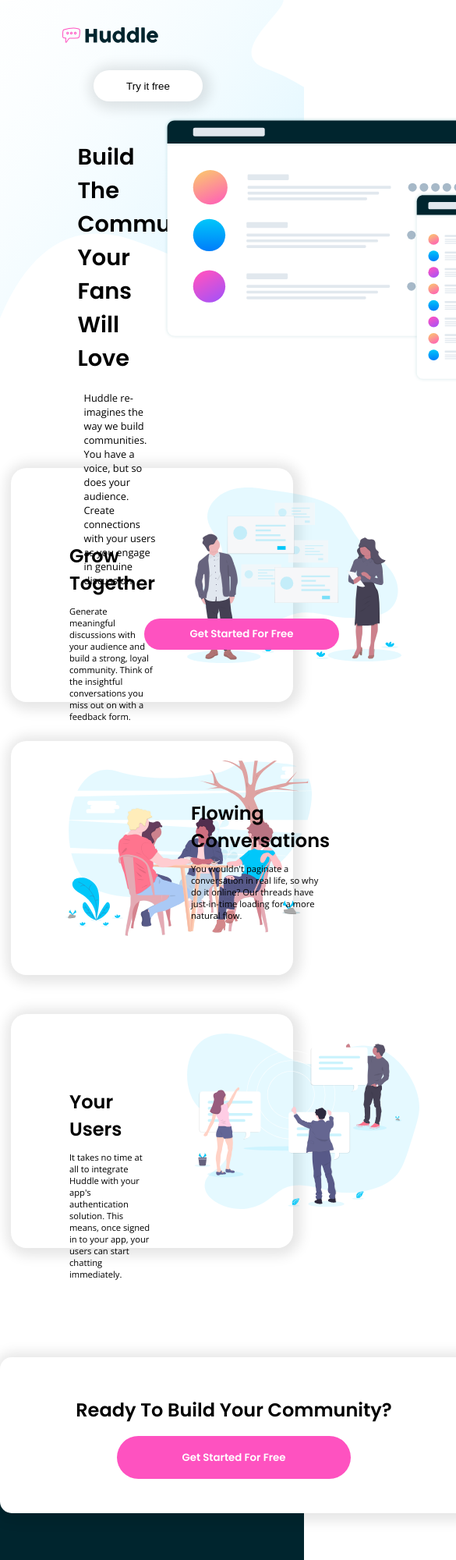
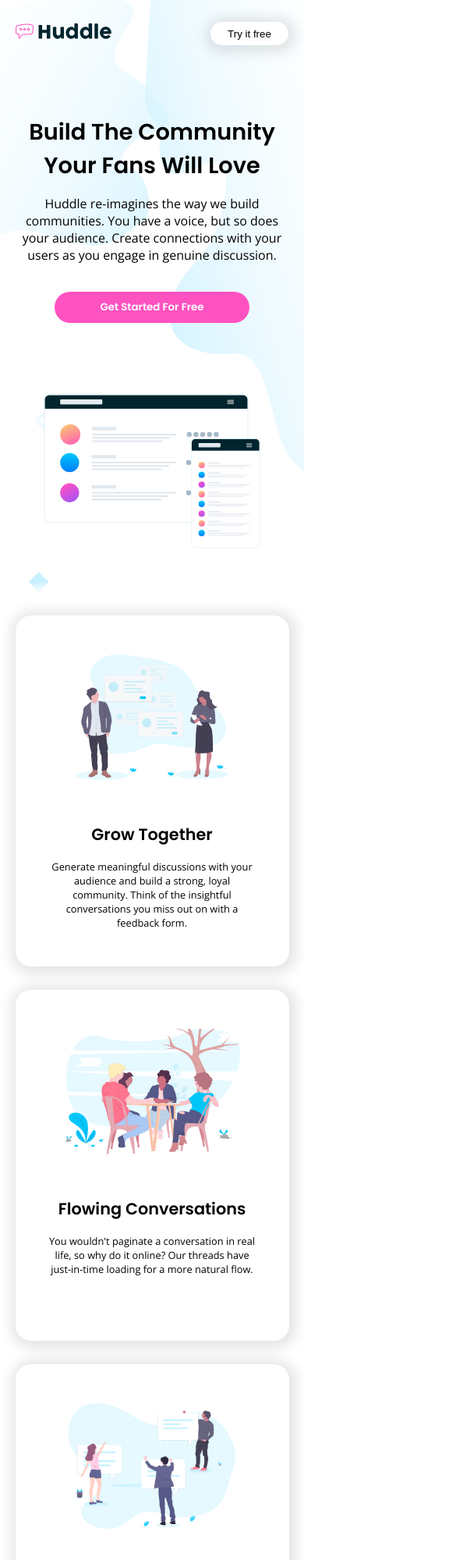
Before and after one commit to dandyson/huddle-landing-page-with-alternating-feature-blocks-master, a plain HTML site: page index.html in a window 390 px wide. Shown: the top 2000 px of the page at 78% size, 585 px wide, since content can reach past the window. Drawn offline with nearby package versions, Linux system fonts and the light colour scheme.

Commit message:
Mobile first new design

```diff
--- a/css/style.css
+++ b/css/style.css
@@ -1,7 +1,9 @@
-/* GENERAL */
+/**MOBILE FIRST DESIGN**/
+
+/* General */
 
 body {
-    margin: 0 auto;
+    margin: 0;
     font-family: 'Open Sans', sans-serif;
 }
 
@@ -9,92 +11,69 @@ h1 {
     font-family: 'Poppins', sans-serif;
 }
 
-#mainContainer {
-    height: 100%;
-    width: 100vw;
+.topContent {
+    background-image: url('/images/bg-hero-mobile.svg');
+    background-size: cover;
+    background-repeat: no-repeat;
 }
 
-.container {
-    padding: 50px;
+
+/*Navigation*/
+
+.topGrid {
+    width: 100%;
+    height: 100%;
+    display: grid;
+    grid-template-columns: 50% 50%;
 }
 
-#topContent {
-    padding-top: 0px;
-    padding-left: 50px;
-    display: grid;
-    grid-template-columns: 50% 50%;
-    grid-template-rows: 15% 85%;
-    height: 500px;
-    background-image: url('/images/bg-hero-desktop.svg');
+#mainLogoDiv {
+    grid-column-start: 1;
+    grid-column-end: 2;
+    text-align: left;
+    margin-left: 20px;
 }
 
-/* NAVBAR */
-
-.navbar {
-    grid-column-start: 1;
-    grid-column-end: 3;
-    height: 75px;
-
+#mainLogoDiv img {
+    margin-top: 30px;
+    height: 20px;
 }
 
-#navContent {
-    grid-column-start: 1;
-}
-
-#navContent img {
-    height: 20px;
-    margin-top: 35px;
-    margin-left: 30px;
-    float: left;
+#navButtonDiv {
+    margin-top: 28px;
+    margin-right: 20px;
+    text-align: right;
+    grid-column-start: 2;
+    grid-column-end: 3;
 }
 
 #tryItFree {
     background-color: white;
     border-radius: 50px;
     border: none;
-    height: 40px;
-    width: 140px;
-    margin-top: 35px;
-    margin-right: 80px;
-    float: right;
+    height: 30px;
+    width: 100px;
     -webkit-box-shadow: 2px 2px 16px 8px rgba(0,0,0,0.1);
     -moz-box-shadow: 2px 2px 16px 8px rgba(0,0,0,0.1);
     box-shadow: 2px 2px 16px 8px rgba(0,0,0,0.1);
 }
 
-/*TOP MAIN CONTENT*/
+/*TOP CONTENT*/
 
-#topMainContent {
-    margin-top: 150px;
-    margin-left: 30px;
-    display: grid;
-    grid-template-columns: 50% 50%;
+#topContentText {
+    margin: 90px auto;
+    text-align: center;
+    width: 90%;
 }
 
-#topContentLeft {
-    margin-top: 30px;
-}
-
-#topContentLeft h1{
+#topContentText h1 {
     font-weight: 600;
     margin: 0 auto;
     font-size: 1.8em;
-    max-width: 70%;
 }
 
-#topContentLeft p{
-    margin: 0 auto;
-    padding-top: 20px;
-    padding-left: 20px;
-    font-size: 0.8em;
-    width: 73%;
-    font-weight: 400;
-}
-
-#topContentLeft button {
-    position: relative;
-    top: 40px;
-    left: 105px;
+#topContentText button {
+    margin-top: 20px;
     background-color: white;
     border-radius: 50px;
     border: none;
@@ -105,193 +84,102 @@ h1 {
     font-family: 'Poppins', sans-serif;
 }
 
-#topContentRight {
+#topContentImg {
     text-align: center;
-    grid-column-start: 2;
-    grid-column-end: 3;
 }
 
-#topContentRight img {
-    height: 340px;
+#topContentImg img {
+    height: 200px;
+    padding-bottom: 50px;
 }
 
-/* CARDS */
+/* Cards */
 
 .cards {
+    display: grid;
+    grid-template-rows: 55% 45%;
+    grid-template-columns: 100%;
+    justify-items: center;
+    margin: 30px auto;
     border-radius: 20px;
-    padding: 25px;
-    margin: 50px auto;
-    display: grid;
-    grid-template-columns: 50% 50%;
-    height: 250px;
-    width: 80%;
+    width: 90%;
+    height: 450px;
     -webkit-box-shadow: 2px 2px 16px 8px rgba(0,0,0,0.1);
     -moz-box-shadow: 2px 2px 16px 8px rgba(0,0,0,0.1);
     box-shadow: 2px 2px 16px 8px rgba(0,0,0,0.1);
 }
 
-.cards h1 {
-    font-size: 1.5em;
-    margin: 0;
+.cardImages {
+    padding-top: 50px;
+    text-align: center;
+    grid-row-start: 1;
+    grid-row-end: 2;
+    height: 65%;
 }
 
-.cards p {
-    font-size: 0.7em;
+.cardText {
+    text-align: center;
+    width: 85%;
+    grid-row-start: 2;
+    grid-row-end: 3;
 }
 
-.cardImages {
-    height: 225px;
+.cardText h1 {
+    font-size: 1.3em;
 }
 
-/*Card1 & Card3 styles*/
-
-.cardLeft {
-    padding-top: 70px;
-    padding-left: 50px;
+.cardText p {
     margin: 0 auto;
-    grid-column-start: 1;
-    grid-column-end: 2;
-}
-
-.cardRight {
-    padding-left: 45px;
-    margin: 0 auto;
-}
-
-/*Card2 Styles*/
-
-#midCardLeft {
-    padding-left: 45px;
-    margin: 0 auto;
-    grid-column-start: 1;
-    grid-column-end: 2;
-}
-
-#midCardRight {
-    padding-top: 50px;
-    padding-left: 50px;
-    margin: 0 auto;
-}
-
-/*CTA Section*/
-
-#ctaDiv {
-background-color: white;
-position: relative;
-z-index: 2;
-top: 90px;
-border-radius: 15px;
-margin: 0 auto;
-text-align: center;
-height: 200px;
-width: 600px;
--webkit-box-shadow: 2px 2px 16px 8px rgba(0,0,0,0.1);
--moz-box-shadow: 2px 2px 16px 8px rgba(0,0,0,0.1);
-box-shadow: 2px 2px 16px 8px rgba(0,0,0,0.1);
-}
-
-#ctaDiv h1 {
-    font-size: 1.5em;
-    padding-top: 50px;
-}
-
-#ctaDiv button {
-    background-color: #FE52C0;
-    border: none;
-    color: white;
-    font-family: 'Poppins', sans-serif;
-    border-radius: 50px;
-    height: 55px;
-    width: 300px
+    font-size: 0.8em;
+    width: 90%;
 }
 
 
-/*FOOTER*/
 
-footer {
-    position: relative;
-    height: 500px;
-    width: 100%;
-    background-color: #00252E;
+
+
+/****************** MEDIA QUERIES FOR DESKTOP *******************/
+
+@media (min-width: 900px) {
+
+    /*General*/
+    .topContent {
+        background-image: url('/images/bg-hero-desktop.svg');
     }
 
-#footerDiv {
-    color: rgb(214, 214, 214);
-    position: relative;
-    left: 10%;
-    top: 35%;
-    display: grid;
-    grid-template-columns: 30% 30% 40%;
-    grid-template-rows: 100%;
+    /* Navigation */
+
+    #mainLogoDiv img {
+        margin-left: 50px;
+        margin-top: 30px;
+        height: 25px;
     }
 
-#footerDiv p {
-    margin-top: 20px;
-    width: 60%;
-    font-size: 0.65em;
-    line-height: 18px;
+    #tryItFree {
+        margin-right: 50px;
+        height: 35px;
+        width: 150px;
     }
 
-.footerIcons {
-    margin-right: 20px;
-    display: inline;
+    /* Top Content */
+
+
+    .topContentGrid {
+        display: grid;
+        grid-template-columns: 50% 50%;
     }
 
-#footerLogo {
-    height: 30px;
-    margin-bottom: 7.5px;
+    #topContentText {
+        text-align: left;
+        width: 50%;
     }
 
-#footerContact {
-    grid-column-start: 1;
-    grid-column-end: 2;
-}
-
-#footerNav {
-    position: relative;
-    top: 30px;
-    grid-column-start: 2;
-    grid-column-end: 3;
-}
-
-#footerNav ul {
-    list-style: none;
-}
-
-#footerNav p {
-   margin: 15px;
-}
-
-#ulDivRight{
-    position: relative;
-    left: 160px;
-    top: -83px;
-}
-
-/* SOCIAL ICONS */
-
-#footerSocial {
-    grid-column-start: 3;
-    grid-column-end: 4;
-}
-
-#footerSocial p {
-    margin-top: 130px;
-}
-
-.socialIcons {
-    position: relative;
-    left: 30px;
-    margin-top: 45px;
-    padding-left: 10px;
-    height: 20px;
-}
-
-.attribution {
-    font-size: 11px;
+    #topContentImg {
         text-align: center;
     }
 
-  .attribution a {
-    color: hsl(228, 45%, 44%);
+    #topContentImg img {
+        height: 400px;
+        margin-top: 35px;
     }
+}
--- a/index.html
+++ b/index.html
@@ -19,50 +19,50 @@
 </head>
 
 <body>
-
-  <!--NAVBAR-->
-  <div id="mainContainer">
-    <section id="topContent" class="container">
-      <nav class="navbar">
-        <div id="navContent">
+  <!-- NAV -->
+  <section class="topContent">
+    <div class="topGrid">
+      <div id="mainLogoDiv">
         <img src="images/logo.svg" alt="Logo">
+      </div>
+      <div id="navButtonDiv">
         <button id="tryItFree">Try it free</button>
       </div>
+    </div>
 
-        <!--TOP MAIN CONTENT-->
-        <div id="topMainContent">
-          <div id="topContentLeft">
+    <!--TOP CONTENT-->
+    <div class="topContentGrid">
+      <div id="topContentText">
         <h1>Build The Community Your Fans Will Love</h1>
         <p> Huddle re-imagines the way we build communities. You have a voice, but so does your
           audience.
           Create connections with your users as you engage in genuine discussion. </p>
         <button>Get Started For Free</button>
       </div>
-          <div id="topContentRight">
-            <img src="./images/illustration-mockups.svg" alt="">
+      <div id="topContentImg">
+        <img src="/images/illustration-mockups.svg" alt="Mockup Image">
       </div>
-      </nav>
   </section>
 
   <!--CARDS-->
   <section id="cardsSection">
 
     <div id="card1" class="cards">
-        <div class="cardLeft">
+      <div id=" topCardText" class="cardText">
         <h1>Grow Together</h1>
         <p>Generate meaningful discussions with your audience and build a strong, loyal community.
           Think of the insightful conversations you miss out on with a feedback form. </p>
       </div>
-        <div class="cardRight">
+      <div class="topCardImg">
         <img src="images/illustration-grow-together.svg" alt="Grow Together" class="cardImages">
       </div>
     </div>
 
     <div id="card2" class="cards">
-        <div id="midCardLeft">
+      <div id="midCardImg">
         <img src="images/illustration-flowing-conversation.svg" alt="Growing Together" class="cardImages">
       </div>
-        <div id="midCardRight">
+      <div id="midCardText" class="cardText">
         <h1>Flowing Conversations</h1>
         <p>You wouldn't paginate a conversation in real life, so why do it online? Our threads
           have just-in-time loading for a more natural flow.</p>
@@ -71,66 +71,18 @@
     </div>
 
     <div id="card3" class="cards">
-    <div class="cardLeft">
+      <div id="bottomCardText" class="cardText">
         <h1>Your Users</h1>
         <p>It takes no time at all to integrate Huddle with your app's authentication solution.
           This means, once signed in to your app, your users can start chatting immediately.</p>
       </div>
-    <div class="cardRight">
+      <div id="bottomCardImg">
         <img src="images/illustration-your-users.svg" alt="Growing Together" class="cardImages">
       </div>
     </div>
     </div>
+
   </section>
-
-  <!--CTA DIV-->
-  <div id="ctaDiv">
-    <h1>Ready To Build Your Community?</h1>
-    <button>Get Started For Free</button>
-  </div>
-
-  <footer>
-    <div id="footerDiv">
-      <div id="footerContact">
-        <img src="images/logo2.svg" alt="Footer logo" id="footerLogo"><br />
-        <p><span><img src="images/icon-location.svg" alt="Location icon" class="footerIcons"></span> Lorem ipsum dolor
-          sit, amet consectetur adipisicing elit. Inventore nisi molestiae adipisci nemo repellat
-          quos fugiat .</p>
-        <p><span><img src="images/icon-phone.svg" alt="Location icon" class="footerIcons"></span>+1-543-123-4567</p>
-        <p><span><img src="images/icon-email.svg" alt="Location icon" class="footerIcons"></span>example@huddle.com</p>
-      </div>
-      <div id="footerNav">
-        <div id="ulDivLeft">
-          <ul>
-            <li>About Us</li>
-            <li>What We Do</li>
-            <li>FAQ</li>
-          </ul>
-        </div>
-        <div id="ulDivRight">
-          <ul>
-            <li>Career</li>
-            <li>Blog</li>
-            <li>Contact Us</li>
-          </ul>
-        </div>
-        <p class="attribution">
-          Challenge by <a href="https://www.frontendmentor.io?ref=challenge" target="_blank">Frontend Mentor</a>.
-          Coded by <a href="#">Dan Dyson</a>.
-        </p>
-      </div>
-      <div id="footerSocial">
-        <img src="images/facebook.svg" alt="Fb logo" class="socialIcons">
-        <img src="images/instagram.svg" alt="Fb logo" class="socialIcons">
-        <img src="images/twitter.svg" alt="Fb logo" class="socialIcons">
-        <p>&copy; Copyright 2018 Huddle. All rights reserved.</p>
-      </div>
-
-
-
-  </footer>
-  </div>
-
 
 </body>
 
```
Lines whose indentation alone changed are shown as unchanged.
